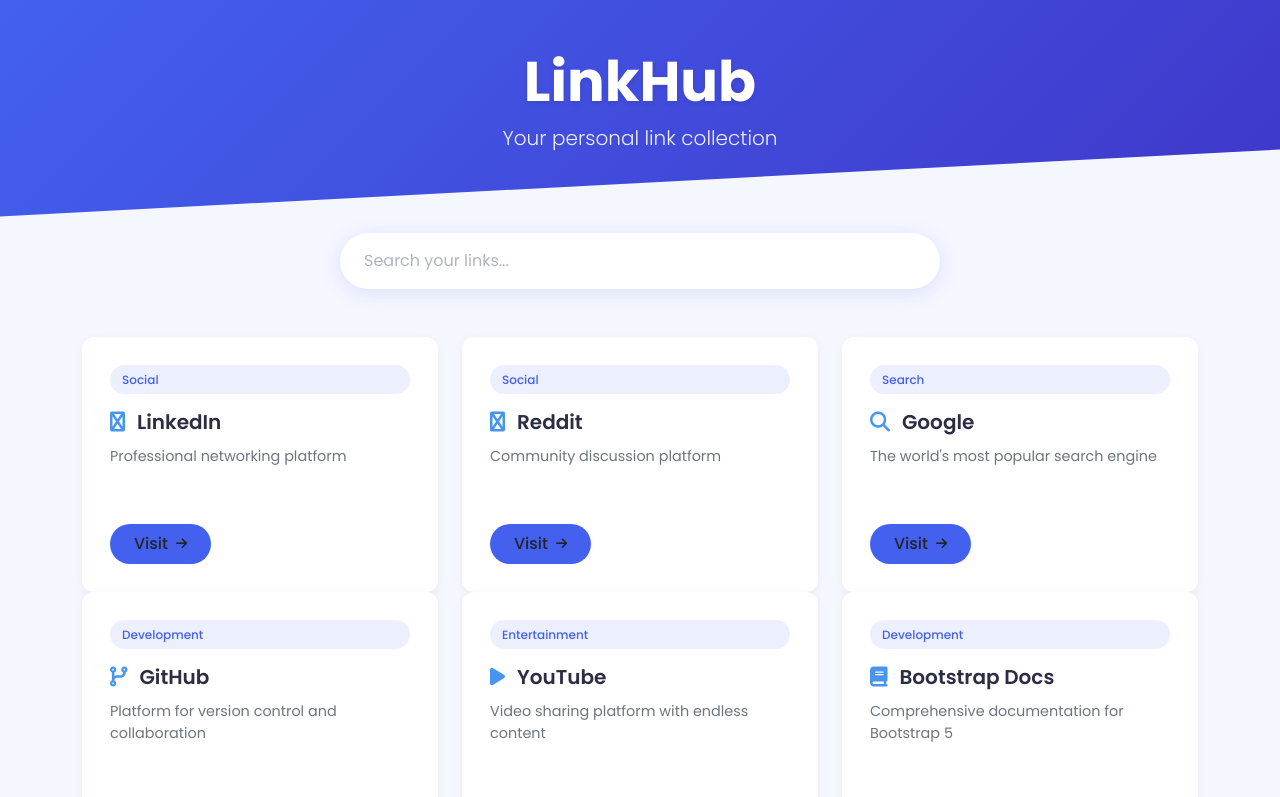
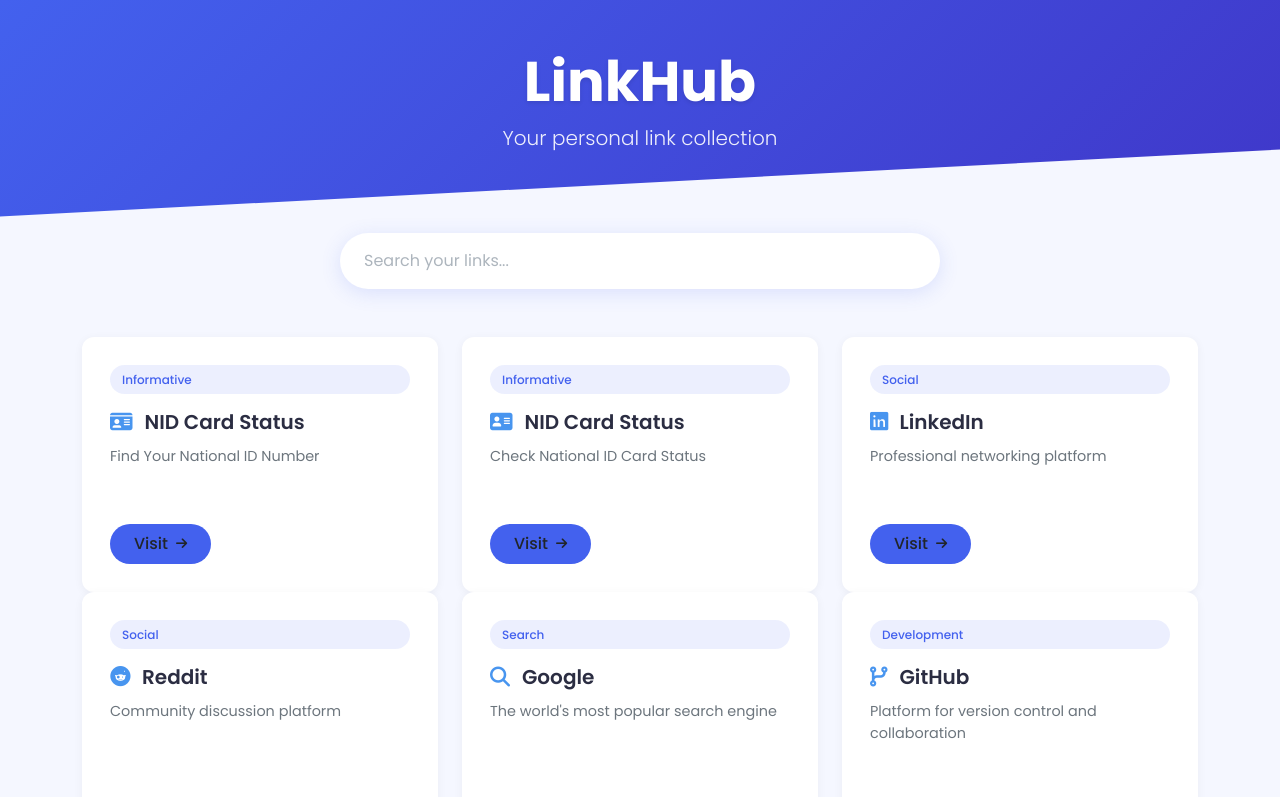
Before and after one commit to maharjanil/linkhub, a plain HTML site: page index.html in a window 1280 px wide. Shown: the top 797 px of the page. Drawn offline with nearby package versions, Linux system fonts and the light colour scheme.

Commit message:
Update index.html

```diff
--- a/index.html
+++ b/index.html
@@ -236,19 +236,33 @@
     <script>
         // Sample link data with icons
         const links = [
-          {
+            {
+                title: "NID Card Status",
+                url: "https://citizenportal.donidcr.gov.np/en/check-national-id-number",
+                description: "Find Your National ID Number",
+                category: "Informative",
+                icon: "fa-light fa-id-card"
+            },
+            {
+                title: "NID Card Status",
+                url: "https://citizenportal.donidcr.gov.np/en/check-nid-card-status",
+                description: "Check National ID Card Status",
+                category: "Informative",
+                icon: "fa-light fa-address-card"
+            },
+           {
                 title: "LinkedIn",
                 url: "https://www.linkedin.com",
                 description: "Professional networking platform",
                 category: "Social",
-                icon: "fa-linkedin"
+                icon: "fa-brands fa-linkedin"
             },
             {
                 title: "Reddit",
                 url: "https://www.reddit.com",
                 description: "Community discussion platform",
                 category: "Social",
-                icon: "fa-reddit"
+                icon: "fa-brands fa-reddit"
             },
             {
                 title: "Google",
@@ -311,7 +325,7 @@
                 url: "https://twitter.com",
                 description: "Social networking platform",
                 category: "Social",
-                icon: "fa-twitter"
+                icon: "fa-brands fa-twitter"
             }
         ];
 
```
